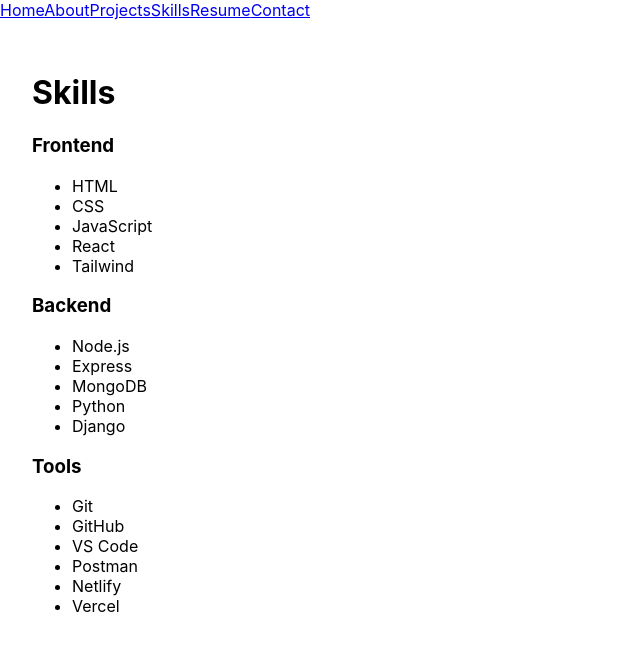
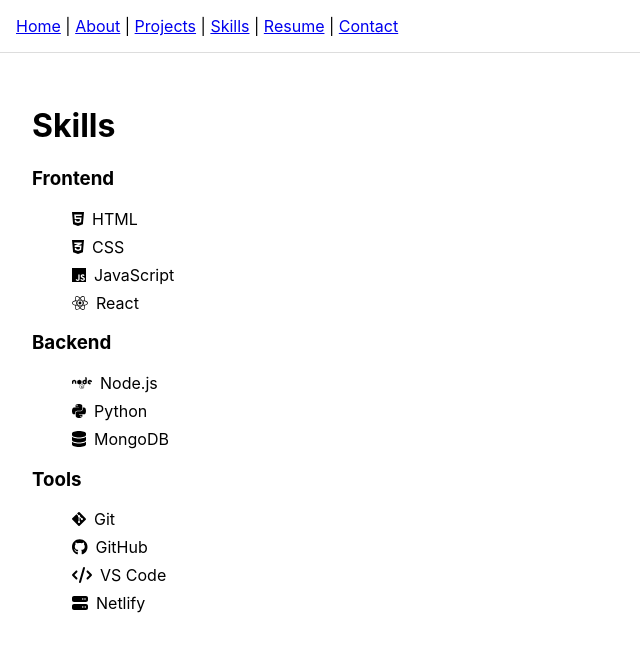
Before and after one commit to tannoah0586/my-portfolio, a React (Create React App) app: page /skills in a window 1280 px wide. Shown: the top 652 px of the page, without its empty margins (0-640 px from the left). Built offline with nearby package versions, Linux system fonts and the light colour scheme.

Commit message:
added data/skills

```diff
--- a/package.json
+++ b/package.json
@@ -3,6 +3,10 @@
   "version": "0.1.0",
   "private": true,
   "dependencies": {
+    "@fortawesome/fontawesome-svg-core": "^6.7.2",
+    "@fortawesome/free-brands-svg-icons": "^6.7.2",
+    "@fortawesome/free-solid-svg-icons": "^6.7.2",
+    "@fortawesome/react-fontawesome": "^0.2.2",
     "@testing-library/dom": "^10.4.0",
     "@testing-library/jest-dom": "^6.6.3",
     "@testing-library/react": "^16.3.0",
--- a/src/App.js
+++ /dev/null
@@ -1,27 +0,0 @@
-import { BrowserRouter as Router, Routes, Route } from 'react-router-dom';
-import Home from './components/Home';
-import About from './components/About';
-import Projects from './components/Projects';
-import Skills from './components/Skills';
-import Resume from './components/Resume';
-import Contact from './components/Contact';
-import React from 'react';
-import Navbar from './components/Navbar';
-
-function App() {
-  return (
-    <Router>
-      <Navbar />
-      <Routes>
-        <Route path="/" element={<Home />} />
-        <Route path="/about" element={<About />} />
-        <Route path="/projects" element={<Projects />} />
-        <Route path="/skills" element={<Skills />} />
-        <Route path="/resume" element={<Resume />} />
-        <Route path="/contact" element={<Contact />} />
-      </Routes>
-    </Router>
-  );
-}
-
-export default App;
--- /dev/null
+++ b/src/App.jsx
@@ -0,0 +1,58 @@
+  import { BrowserRouter as Router, Routes, Route } from 'react-router-dom';
+  import Home from './components/Home';
+  import About from './components/About';
+  import Projects from './components/Projects';
+  import Skills from './components/Skills';
+  import Resume from './components/Resume';
+  import Contact from './components/Contact';
+  import Navbar from './components/Navbar';
+  import React from 'react';
+
+  //from data
+  import skills from './data/skills';
+  import projects from './data/projects';
+
+  import { library } from '@fortawesome/fontawesome-svg-core';
+  import {
+    faJs,
+    faHtml5,
+    faCss3Alt,
+    faReact,
+    faNodeJs,
+    faGitAlt,
+    faGithub,
+    faNpm,
+  } from '@fortawesome/free-brands-svg-icons';
+
+  library.add(
+    faJs,
+    faHtml5,
+    faCss3Alt,
+    faReact,
+    faNodeJs,
+    faGitAlt,
+    faGithub,
+    faNpm
+  );
+
+
+  function App() {
+    return (
+      <Router>
+        <Navbar />
+        <div className='main-content'>
+          <Routes>
+            <Route path="/" element={<Home />} />
+            <Route path="/about" element={<About />} />
+            <Route path="/projects" element={<Projects projects={projects}/>} />
+            <Route path="/skills" element={<Skills skills={skills}/>} />
+            <Route path="/resume" element={<Resume />} />
+            <Route path="/contact" element={<Contact />} />
+            <Route path="*" element={<h1> 404 - Page Not Found</h1>}/>
+          </Routes>
+        </div>
+      </Router>
+    );
+  }
+
+  export default App;
--- a/src/components/Navbar.jsx
+++ b/src/components/Navbar.jsx
@@ -3,12 +3,12 @@ import { Link } from 'react-router-dom';
 
 const Navbar = () => {
     return (
-        <nav>
-        <Link to="/">Home</Link>
-        <Link to="/about">About</Link>
-        <Link to="/projects">Projects</Link>
-        <Link to="/skills">Skills</Link>
-        <Link to="/resume">Resume</Link>
+        <nav style={{ padding: "1rem", borderBottom: "1px solid #ddd" }}>
+        <Link to="/">Home</Link> |{" "}
+        <Link to="/about">About</Link> |{" "}
+        <Link to="/projects">Projects</Link> |{" "}
+        <Link to="/skills">Skills</Link> |{" "}
+        <Link to="/resume">Resume</Link> |{" "}
         <Link to="/contact">Contact</Link>
       </nav>
     );
--- a/src/components/Projects.jsx
+++ b/src/components/Projects.jsx
@@ -1,8 +1,7 @@
 import React from "react";
-import projects from "../data/projects";
 import ProjectCard from "./ProjectCard";
 
-const Projects = ()=> {
+const Projects = ({ projects })=> {
   return(
     <div style ={{ padding: '2rem' }}>
       <h1>Projects</h1>
--- a/src/components/Skills.jsx
+++ b/src/components/Skills.jsx
@@ -1,28 +1,28 @@
-const Skills = () => {
-  const skills = {
-    frontend: ["HTML", "CSS", "JavaScript", "React", "Tailwind"],
-    backend: ["Node.js", "Express", "MongoDB", "Python", "Django"],
-    tools: ["Git", "GitHub", "VS Code", "Postman", "Netlify", "Vercel"]
-  };
+import { FontAwesomeIcon } from "@fortawesome/react-fontawesome";
+
+const Skills = ({ skills: { frontend, backend, tools } }) => {
+  const renderList = (section) => (
+    <ul>
+      {section.map((skill) => (
+        <li key={skill.name} style={{ margin: "0.5rem 0", display: "flex", alignItems: "center", gap: "0.5rem" }}>
+          <FontAwesomeIcon icon={skill.icon} /> {skill.name}
+        </li>
+      ))}
+    </ul>
+  );
 
   return (
-    <div style={{ padding: '2rem' }}>
+    <div style={{ padding: "2rem" }}>
       <h1>Skills</h1>
 
       <h3>Frontend</h3>
-      <ul>
-        {skills.frontend.map(skill => <li key={skill}>{skill}</li>)}
-      </ul>
+      {renderList(frontend)}
 
       <h3>Backend</h3>
-      <ul>
-        {skills.backend.map(skill => <li key={skill}>{skill}</li>)}
-      </ul>
+      {renderList(backend)}
 
       <h3>Tools</h3>
-      <ul>
-        {skills.tools.map(skill => <li key={skill}>{skill}</li>)}
-      </ul>
+      {renderList(tools)}
     </div>
   );
 };
--- /dev/null
+++ b/src/data/skills.js
@@ -0,0 +1,24 @@
+import { faHtml5, faCss3Alt, faJs, faReact, faNode, faPython, faGitAlt, faGithub } from "@fortawesome/free-brands-svg-icons";
+import { faDatabase, faCode, faServer } from "@fortawesome/free-solid-svg-icons";
+
+const skills = {
+  frontend: [
+    { name: "HTML", icon: faHtml5 },
+    { name: "CSS", icon: faCss3Alt },
+    { name: "JavaScript", icon: faJs },
+    { name: "React", icon: faReact }
+  ],
+  backend: [
+    { name: "Node.js", icon: faNode },
+    { name: "Python", icon: faPython },
+    { name: "MongoDB", icon: faDatabase }
+  ],
+  tools: [
+    { name: "Git", icon: faGitAlt },
+    { name: "GitHub", icon: faGithub },
+    { name: "VS Code", icon: faCode },
+    { name: "Netlify", icon: faServer }
+  ]
+};
+
+export default skills;
```
Also changed, not shown: 1 other file (tests, documents, lock files or other folders).
